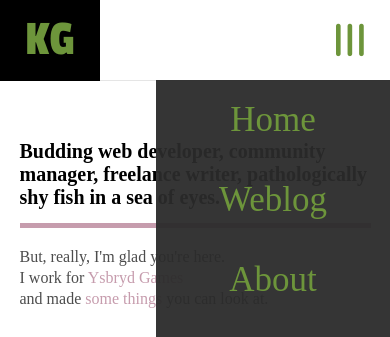
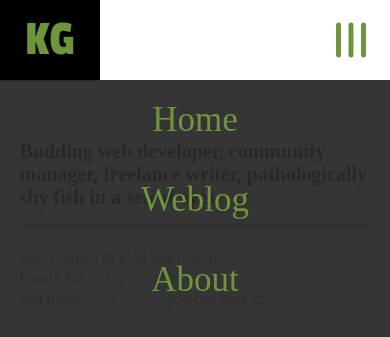
Before and after one commit to KrisGoorhuis/krisgoorhuis.github.io, a plain HTML site: page index.html in a window 390 px wide. Both pictures are taken after a click on the element 350 px from the left and 40 px from the top of the page. Shown: the top 337 px of the page. Drawn offline with Linux system fonts and the light colour scheme; files whose address does not match are found by name; a web font is replaced by a local one.

Commit message:
Made hamburger bar expand all the way across, adjusted hamburger size. If only it were so easy.

```diff
--- a/css/style.css
+++ b/css/style.css
@@ -70,7 +70,7 @@ body {
 }
 
 #hamburgerButton {
-   font-size: 37px;
+   font-size: 40px;
    line-height: 80px;
    transition: 0.3s;
 }
--- a/index.html
+++ b/index.html
@@ -11,8 +11,9 @@
    <meta name="viewport" content="initial-scale=1">
 
 
+
+   <script src="https://krisgoorhuis.github.io/scripts/main.js" type="text/javascript"></script>
    <script src="scripts/main.js" type="text/javascript"></script>
-   <script src="https://krisgoorhuis.github.io/scripts/main.js" type="text/javascript"></script>
    <script src="https://use.fontawesome.com/cdd7c0079a.js"></script>
 </head>
 
--- a/scripts/main.js
+++ b/scripts/main.js
@@ -5,7 +5,7 @@ document.addEventListener("DOMContentLoaded", function () {
 
       function toggleHamburgerNavList() {
          function activateHamburger() {
-            document.getElementById("hamburgerNav").style.width = "60%";
+            document.getElementById("hamburgerNav").style.width = "100%";
             document.getElementById("hamburgerButton").classList.add("activeHamburger");
          }
          function deactivateHamburger() {
@@ -29,9 +29,7 @@ document.addEventListener("DOMContentLoaded", function () {
          document.getElementById("hamburgerButtonWrapper").addEventListener("click", function () {
             toggleHamburgerNavList();
          });
-         document.getElementById("hamburgerButton").getElementsByTagName("a").addEventListener("click", function () {
-            toggleHamburgerNavList();
-         });
+
       }
 
       addHamburgerListeners();
```
